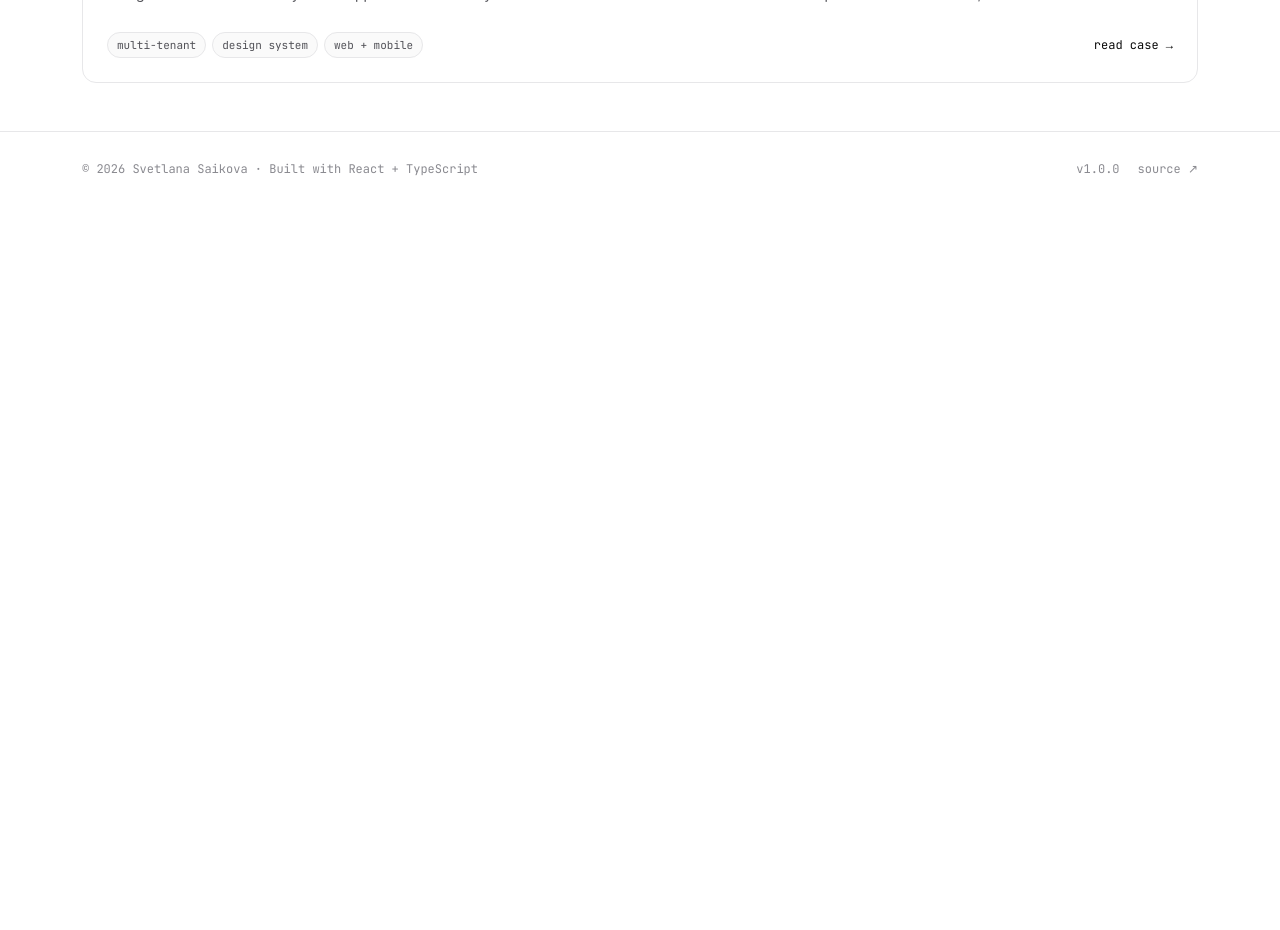
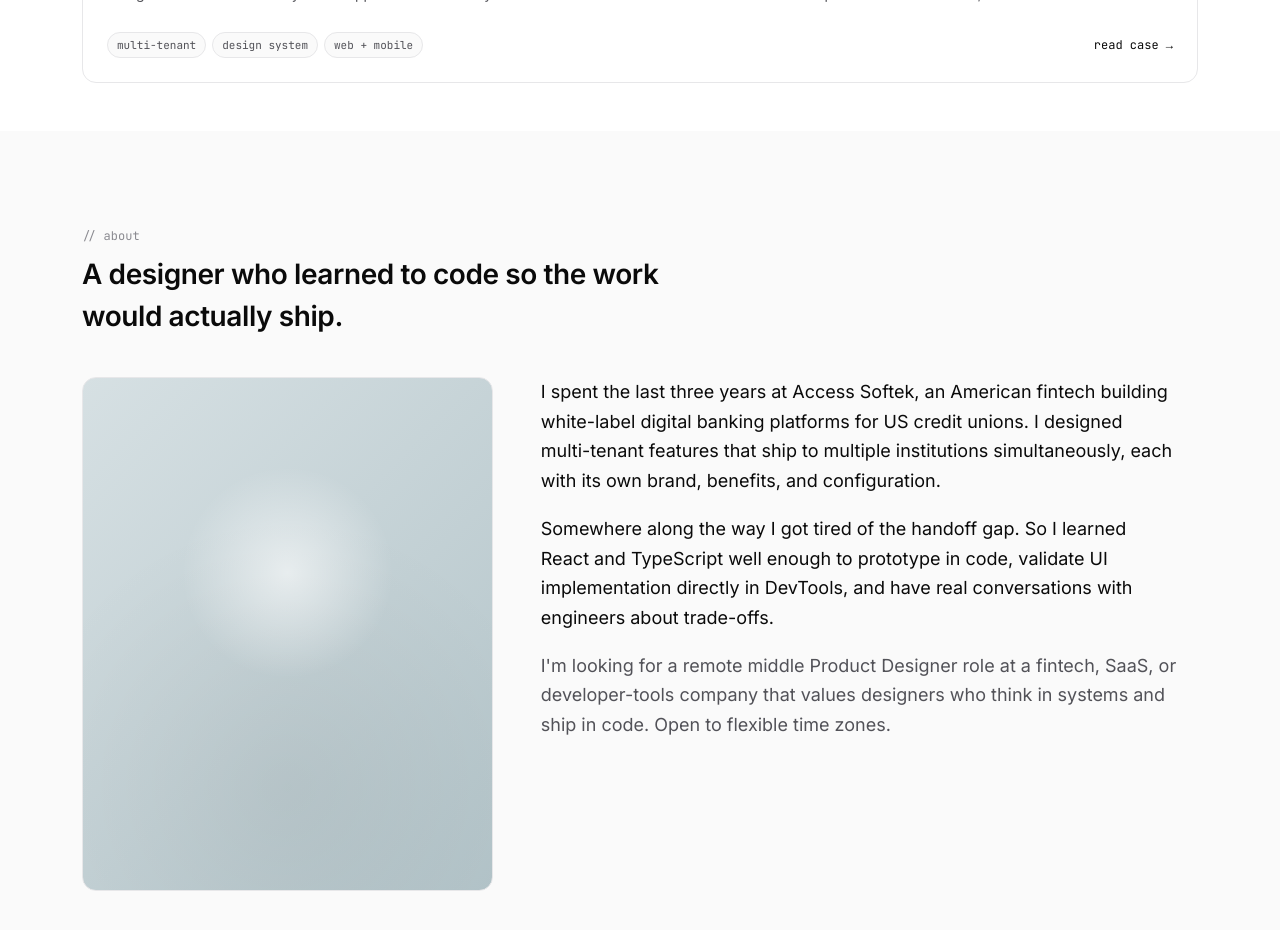
Before and after one commit to spacewalker02/lana-portfolio, a React (Vite) app: page / in a window 1280 px wide. Shown: the part 1840-2770 px from the top of the page. Before the commit the page ends 2046 px from the top, so only its background shows below. Built offline with nearby package versions, Linux system fonts and the light colour scheme.

Commit message:
feat: About, Skills, Contacts sections

```diff
--- /dev/null
+++ b/src/components/home/About/About.module.scss
@@ -0,0 +1,62 @@
+.about {
+    background: var(--surface);
+    padding-block: 96px;
+  }
+
+  .head {
+    margin-bottom: 40px;
+  }
+
+  .title {
+    font-size: var(--text-2xl);
+    font-weight: 600;
+    letter-spacing: -0.015em;
+    max-width: 32ch;
+  }
+
+  .grid {
+    display: grid;
+    grid-template-columns: 1fr 1.6fr;
+    gap: 48px;
+    align-items: start;
+  }
+
+  @media (max-width: 760px) {
+    .grid {
+      grid-template-columns: 1fr;
+      gap: 32px;
+    }
+  }
+
+  .photo {
+    aspect-ratio: 4 / 5;
+    border-radius: var(--radius-lg);
+    background: linear-gradient(135deg, #d6e0e3 0%, #b3c4c9 100%);
+    border: 1px solid var(--border);
+    position: relative;
+    overflow: hidden;
+
+    &::after {
+      content: '';
+      position: absolute;
+      inset: 0;
+      background-image:
+        radial-gradient(circle at 50% 38%, rgba(255, 255, 255, 0.6) 0, rgba(255, 255, 255, 0) 28%),
+        radial-gradient(circle at 50% 80%, rgba(0, 0, 0, 0.05) 0, rgba(0, 0, 0, 0) 60%);
+    }
+  }
+
+  .bio {
+    p {
+      font-size: var(--text-lg);
+      line-height: var(--leading-relaxed);
+      color: var(--text);
+      margin-bottom: 18px;
+      max-width: 56ch;
+    }
+
+    p:last-child {
+      margin-bottom: 0;
+      color: var(--text-2);
+    }
+  }
--- /dev/null
+++ b/src/components/home/About/About.tsx
@@ -0,0 +1,30 @@
+import { profile } from '@/data/profile';
+import { Container } from '@/components/layout/Container/Container';
+import { MonoLabel } from '@/components/ui';
+import styles from './About.module.scss';
+
+export function About() {
+  return (
+    <section className={styles.about} id="about">
+      <Container>
+        <div className={styles.head}>
+          <div>
+            <MonoLabel block>// about</MonoLabel>
+            <h2 className={styles.title}>
+              A designer who learned to code so the work would actually ship.
+            </h2>
+          </div>
+        </div>
+
+        <div className={styles.grid}>
+          <div className={styles.photo} aria-label={`Portrait of ${profile.name}`} />
+          <div className={styles.bio}>
+            {profile.bio.map((paragraph, i) => (
+              <p key={i}>{paragraph}</p>
+            ))}
+          </div>
+        </div>
+      </Container>
+    </section>
+  );
+}
--- /dev/null
+++ b/src/components/home/Contact/Contact.module.scss
@@ -0,0 +1,33 @@
+.contact {
+    padding-block: 120px;
+    border-top: 1px solid var(--border);
+  }
+
+  .email {
+    display: inline-block;
+    margin-top: 18px;
+    font-size: clamp(36px, 6vw, 64px);
+    font-weight: 600;
+    letter-spacing: -0.025em;
+    line-height: 1.1;
+    color: var(--text);
+    transition: color var(--t-base);
+
+    &:hover {
+      color: var(--accent);
+    }
+  }
+
+  .sub {
+    margin-top: 24px;
+    color: var(--text-2);
+    font-size: var(--text-md);
+    max-width: 50ch;
+  }
+
+  .links {
+    margin-top: 32px;
+    display: flex;
+    gap: 12px;
+    flex-wrap: wrap;
+  }
--- /dev/null
+++ b/src/components/home/Contact/Contact.tsx
@@ -0,0 +1,35 @@
+import { profile } from '@/data/profile';
+import { Container } from '@/components/layout/Container/Container';
+import { MonoLabel, ButtonLink } from '@/components/ui';
+import styles from './Contact.module.scss';
+
+export function Contact() {
+  return (
+    <section className={styles.contact} id="contact">
+      <Container>
+        <MonoLabel block>// let&apos;s talk</MonoLabel>
+        <a className={styles.email} href={`mailto:${profile.contact.email}`}>
+          {profile.contact.email}
+        </a>
+        <p className={styles.sub}>
+          Open to remote middle Product Designer roles. Best time to reach me:{' '}
+          {profile.contact.bestTime}. {profile.contact.replyTime}
+        </p>
+        <div className={styles.links}>
+          <ButtonLink href={profile.links.linkedin} variant="ghost" target="_blank" rel="noreferrer">
+            LinkedIn ↗
+          </ButtonLink>
+          <ButtonLink href={profile.links.github} variant="ghost" target="_blank" rel="noreferrer">
+            GitHub ↗
+          </ButtonLink>
+          <ButtonLink href={profile.links.behance} variant="ghost" target="_blank" rel="noreferrer">
+            Behance ↗
+          </ButtonLink>
+          <ButtonLink href={profile.links.telegram} variant="ghost" target="_blank" rel="noreferrer">
+            Telegram ↗
+          </ButtonLink>
+        </div>
+      </Container>
+    </section>
+  );
+}
--- /dev/null
+++ b/src/components/home/Skills/Skills.module.scss
@@ -0,0 +1,91 @@
+.section {
+    padding-block: 96px;
+  }
+
+  .head {
+    margin-bottom: 40px;
+  }
+
+  .title {
+    font-size: var(--text-2xl);
+    font-weight: 600;
+    letter-spacing: -0.015em;
+    max-width: 32ch;
+  }
+
+  .grid {
+    display: grid;
+    grid-template-columns: 1fr 1fr;
+    border: 1px solid var(--border);
+    border-radius: var(--radius-lg);
+    overflow: hidden;
+  }
+
+  @media (max-width: 720px) {
+    .grid {
+      grid-template-columns: 1fr;
+    }
+  }
+
+  .col {
+    padding: 32px;
+    border-right: 1px solid var(--border);
+
+    &:last-child {
+      border-right: none;
+    }
+  }
+
+  @media (max-width: 720px) {
+    .col {
+      border-right: none;
+      border-bottom: 1px solid var(--border);
+
+      &:last-child {
+        border-bottom: none;
+      }
+    }
+  }
+
+  .colHead {
+    display: flex;
+    align-items: center;
+    justify-content: space-between;
+    margin-bottom: 20px;
+
+    h3 {
+      font-size: var(--text-lg);
+      font-weight: 600;
+    }
+  }
+
+  .list {
+    display: flex;
+    flex-direction: column;
+    gap: 12px;
+
+    li {
+      display: flex;
+      align-items: baseline;
+      gap: 12px;
+      font-size: var(--text-sm);
+      color: var(--text);
+
+      &::before {
+        content: '';
+        flex-shrink: 0;
+        width: 4px;
+        height: 4px;
+        border-radius: 50%;
+        background: var(--text-3);
+        transform: translateY(-3px);
+      }
+
+      small {
+        font-family: var(--font-mono);
+        font-size: 11px;
+        color: var(--text-3);
+        margin-left: auto;
+      }
+    }
+  }
--- /dev/null
+++ b/src/components/home/Skills/Skills.tsx
@@ -0,0 +1,51 @@
+import { Container } from '@/components/layout/Container/Container';
+import { MonoLabel } from '@/components/ui';
+import { designSkills, engineeringSkills, type SkillItem } from '@/data/skills';
+import styles from './Skills.module.scss';
+
+export function Skills() {
+  return (
+    <section className={styles.section}>
+      <Container>
+        <div className={styles.head}>
+          <div>
+            <MonoLabel block>// what i do</MonoLabel>
+            <h2 className={styles.title}>Design and engineering, on the same desk.</h2>
+          </div>
+        </div>
+
+        <div className={styles.grid}>
+          <SkillsColumn title="Design" badge="core" items={designSkills} />
+          <SkillsColumn title="Engineering" badge="differentiator" items={engineeringSkills} />
+        </div>
+      </Container>
+    </section>
+  );
+}
+
+function SkillsColumn({
+  title,
+  badge,
+  items,
+}: {
+  title: string;
+  badge: string;
+  items: SkillItem[];
+}) {
+  return (
+    <div className={styles.col}>
+      <div className={styles.colHead}>
+        <h3>{title}</h3>
+        <MonoLabel>{badge}</MonoLabel>
+      </div>
+      <ul className={styles.list}>
+        {items.map((item) => (
+          <li key={item.label}>
+            {item.label}
+            {item.badge && <small>{item.badge}</small>}
+          </li>
+        ))}
+      </ul>
+    </div>
+  );
+}
--- a/src/data/profile.ts
+++ b/src/data/profile.ts
@@ -11,8 +11,8 @@ export const profile = {
       label: 'available · may 2026',
     },
 
-    location: 'Based in Asia · collaborating across US, EU & Asia time zones',
-    experience: '3+ yrs in regulated fintech',
+    location: 'Asia · working flexibly across US, EU, and Asia time zones',
+    experience: '3+ yrs in fintech',
 
     heroSub: [
         "I'm Svetlana, a Product Designer with 3+ years in regulated fintech.",
@@ -21,20 +21,19 @@ export const profile = {
       ],
 
     bio: [
-      `I spent the last three years inside a US fintech, designing
-       regulated products — onboarding, KYC, lending. Most of that work
-       lives behind NDAs and dashboards few people see. I learned to make
-       calm, trustworthy interfaces under constraints other designers
-       never touch.`,
+        `I spent the last three years at Access Softek, an American fintech
+        building white-label digital banking platforms for US credit unions.
+        I designed multi-tenant features that ship to multiple institutions
+        simultaneously, each with its own brand, benefits, and configuration.`,
 
-      `Somewhere along the way I got tired of the handoff gap. So I learned
-       React and TypeScript well enough to ship a feature myself - and now
-       I prototype in code, build the marketing pages I design, and have
-       real conversations with engineers about trade-offs.`,
+       `Somewhere along the way I got tired of the handoff gap. So I learned
+        React and TypeScript well enough to prototype in code, validate UI
+        implementation directly in DevTools, and have real conversations
+        with engineers about trade-offs.`,
 
-      `I'm looking for a remote middle Product Designer role at a fintech,
-       SaaS, or developer-tools company that values designers who think in
-       systems and ship in code.`,
+       `I'm looking for a remote middle Product Designer role at a fintech,
+        SaaS, or developer-tools company that values designers who think in
+        systems and ship in code. Open to flexible time zones.`,
     ],
 
     contact: {
--- /dev/null
+++ b/src/data/skills.ts
@@ -0,0 +1,22 @@
+export interface SkillItem {
+    label: string;
+    badge?: string;
+  }
+
+  export const designSkills: SkillItem[] = [
+    { label: 'Product design end-to-end', badge: '3+ yrs' },
+    { label: 'Multi-tenant design systems', badge: 'shipped' },
+    { label: 'Design tokens & theming' },
+    { label: 'Web + mobile (iOS, Android)' },
+    { label: 'User flows & prototyping' },
+    { label: 'Cross-functional collaboration' },
+  ];
+
+  export const engineeringSkills: SkillItem[] = [
+    { label: 'React + TypeScript', badge: 'shipping' },
+    { label: 'SCSS modules & CSS architecture' },
+    { label: 'HTML / responsive layouts' },
+    { label: 'Git, GitHub, Vercel deploys' },
+    { label: 'Component-driven development' },
+    { label: 'DevTools & implementation QA' },
+  ];
--- a/src/pages/Home.tsx
+++ b/src/pages/Home.tsx
@@ -1,11 +1,17 @@
 import { Hero } from "@/components/home/Hero/Hero";
 import { SelectedWork } from "@/components/home/SelectedWork/SelectedWork";
+import { About } from "@/components/home/About/About";
+import { Skills } from "@/components/home/Skills/Skills";
+import { Contact } from "@/components/home/Contact/Contact";
 
 export default function Home() {
   return (
     <>
         <Hero />
         <SelectedWork />
+        <About />
+        <Skills />
+        <Contact />
     </>
   );
 }
```
